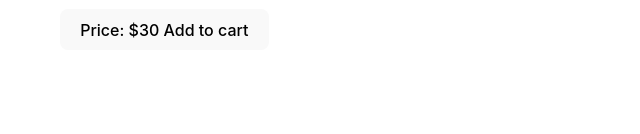
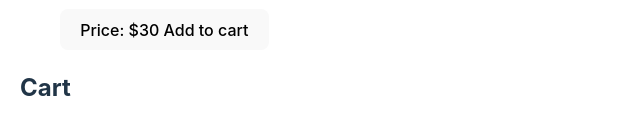
Before and after one commit to kouroshneyestani/react-context-shopping-cart, a React (Vite) app: page / in a window 1280 px wide. Shown: the part 290-424 px from the top of the page, without its empty margins (0-640 px from the left). Built offline with nearby package versions, Linux system fonts and the light colour scheme.

Commit message:
feat: create Cart component to display items in the cart

```diff
--- a/src/App.jsx
+++ b/src/App.jsx
@@ -1,5 +1,6 @@
 import { CartProvider } from "./contexts/CartContext";
 import Products from "./components/Products";
+import Cart from "./components/Cart";
 
 import "./App.css";
 
@@ -8,6 +9,7 @@ function App() {
         <>
             <CartProvider>
                 <Products />
+                <Cart />
             </CartProvider>
         </>
     );
--- /dev/null
+++ b/src/components/Cart/index.jsx
@@ -0,0 +1,23 @@
+import { useContext } from "react";
+import { CartContext } from "../../contexts/CartContext";
+
+// Cart component displays the items in the cart
+const Cart = () => {
+    // Use the cart state from CartContext
+    const { cart } = useContext(CartContext);
+
+    return (
+        <div>
+            <h2>Cart</h2>
+            <ul>
+                {cart.map((product) => (
+                    <li key={product.id}>
+                        {product.name} - ${product.price} x {product.quantity}
+                    </li>
+                ))}
+            </ul>
+        </div>
+    );
+};
+
+export default Cart;
```
